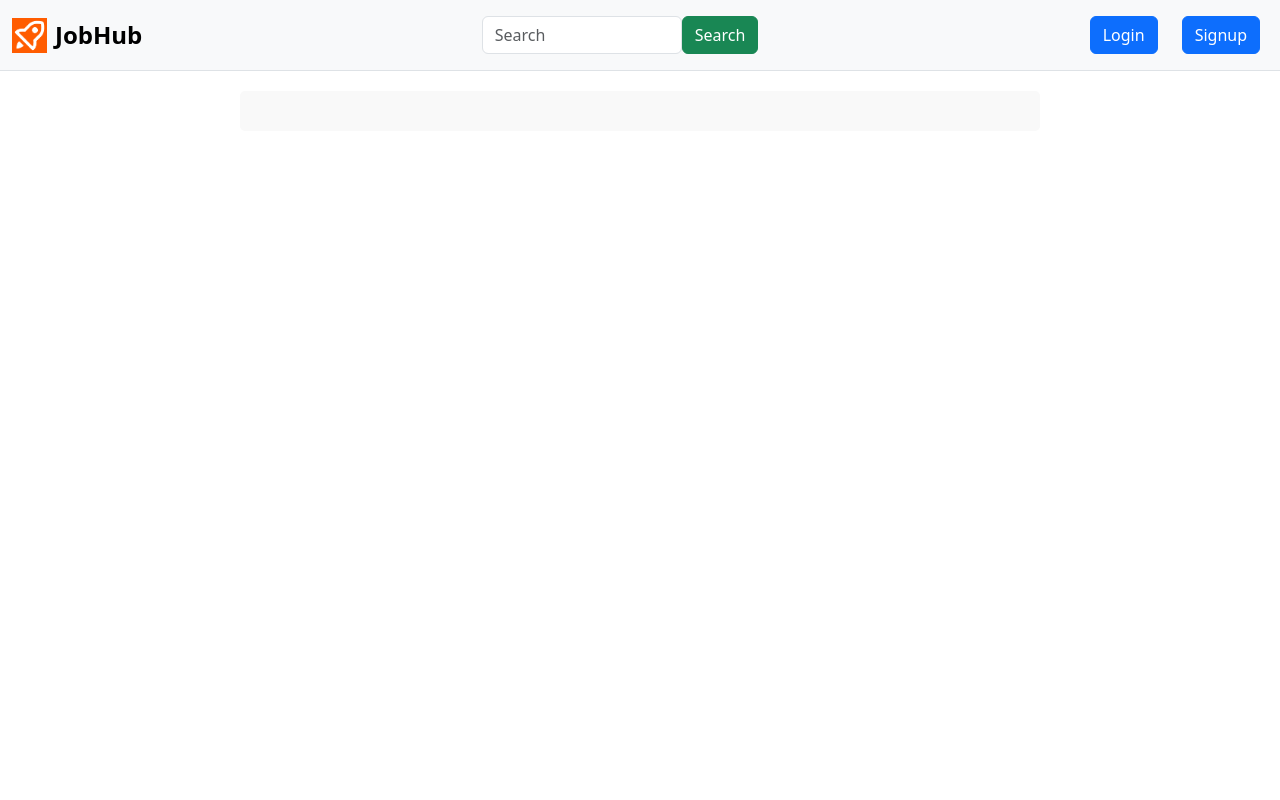
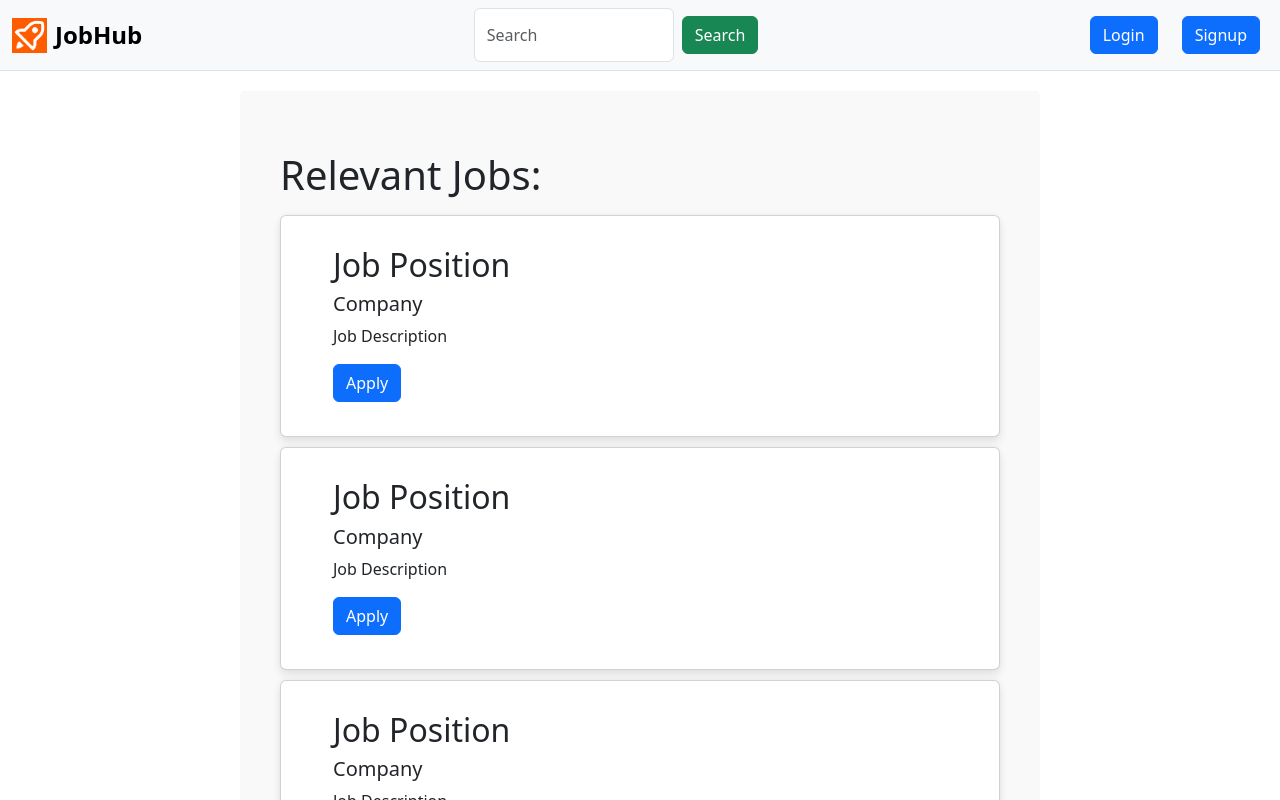
Before and after one commit to paulhuii/SENG401-Project, a React (Create React App) app in the folder client/: page /JobBoard in a window 1280 px wide. Shown: the top 800 px of the page. Built offline with nearby package versions, Linux system fonts and the light colour scheme.

Commit message:
Added Sample Job Board

```diff
--- a/client/src/App.js
+++ b/client/src/App.js
@@ -37,6 +37,7 @@ import Login from './Login';
 import Signup from './Signup';
 import Dashboard from './Dashboard';
 import Profile from './Profile'; // Import the Profile component
+import JobBoard from './JobBoard';
 import './App.css';
 import 'bootstrap/dist/css/bootstrap.min.css';
 
@@ -88,7 +89,9 @@ function App() {
               <ul className="navbar-nav mx-auto">
                 <form class="d-flex" role="search">
                   <input className="form-control mr-sm-2" type="search" placeholder="Search" aria-label="Search" style={{ maxWidth: '200px' }} />
-                  <button className="btn btn-success" type="submit">Search</button>
+                  <Link to="/JobBoard" className="nav-link">
+                    <button className="btn btn-success" type="submit">Search</button>
+                  </Link>
                 </form>
               </ul>
               <ul className="navbar-nav ml-auto">
@@ -120,6 +123,7 @@ function App() {
             {/* Render the Profile component only when logged in */}
             {isLoggedIn && <Route path="/profile" element={<Profile />} />}
             <Route path="/CompanyPost" element={<CompanyPost/>}/>
+            <Route path="/JobBoard" element={<JobBoard />}/>
           </Routes>
         </div>
       </div>
--- /dev/null
+++ b/client/src/JobBoard.js
@@ -0,0 +1,25 @@
+import React from 'react';
+import './App.css';
+import JobListing from "./components/jobPosting/JobListing";
+import 'bootstrap/dist/css/bootstrap.min.css';
+
+
+function JobBoard() {
+  return (
+    <div className="page-container">
+      <h1 className="page-title">Relevant Jobs:</h1>
+      <p/>
+      <div className="content">
+        <div class="card-columns" >
+            <JobListing/>
+            <JobListing/>
+            <JobListing/>
+            <JobListing/>
+            <JobListing/>
+        </div>
+      </div>
+    </div>
+  );
+}
+
+export default JobBoard;
--- /dev/null
+++ b/client/src/components/jobPosting/JobListing.css
@@ -0,0 +1,13 @@
+.card{
+    margin-bottom: 10px;
+    border-radius: 4px;
+    background: #fff;
+    box-shadow: 0 6px 10px rgba(0,0,0,.08), 0 0 6px rgba(0,0,0,.05);
+    transition: .3s transform cubic-bezier(.155,1.105,.295,1.12),.3s box-shadow,.3s -webkit-transform cubic-bezier(.155,1.105,.295,1.12);
+    padding: 14px 80px 18px 36px;
+}
+
+.card:hover{
+    transform: scale(1.05);
+    box-shadow: 0 10px 20px rgba(0,0,0,.12), 0 4px 8px rgba(0,0,0,.06);
+}
--- /dev/null
+++ b/client/src/components/jobPosting/JobListing.js
@@ -0,0 +1,20 @@
+import "./JobListing.css"
+
+
+const JobListing = () => {
+
+    return(
+    <div class="row-lg-4 d-flex align-items-stretch">
+        <div class="card w-100">
+        <div class="card-body">
+            <h2 class="card-title">Job Position</h2>
+            <h5>Company</h5>
+            <p class="card-text"> Job Description </p>
+            <button class="btn btn-primary" type="submit">Apply</button>
+        </div>
+        </div>
+    </div>
+    );
+};
+
+export default JobListing;
```
Also changed, not shown: client/src/JobBoard.css (added).
